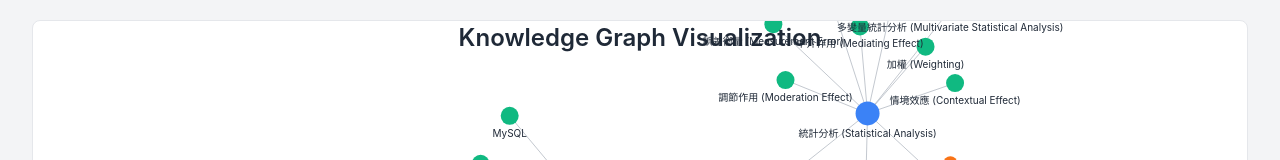
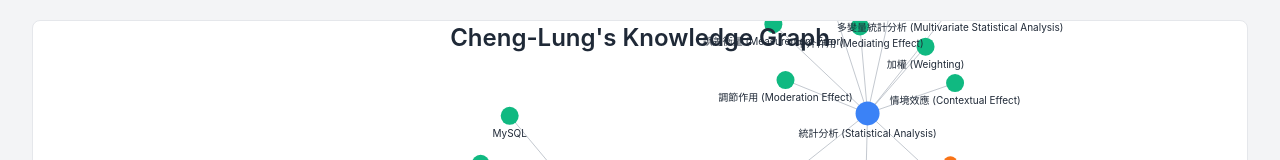
Before and after one commit to StevenWang82/knowledge_graph, a plain HTML site: page index.html in a window 1280 px wide. Shown: the top 160 px of the page. Drawn offline with nearby package versions, Linux system fonts and the light colour scheme.

Commit message:
修改標題

```diff
--- a/index.html
+++ b/index.html
@@ -80,7 +80,7 @@
     </style>
 </head>
 <body class="bg-gray-100">
-    <div class="title">Knowledge Graph Visualization</div>
+    <div class="title">Cheng-Lung's Knowledge Graph</div>
     <div id="graph-container">
         <svg id="knowledge-graph"></svg>
     </div>
```
